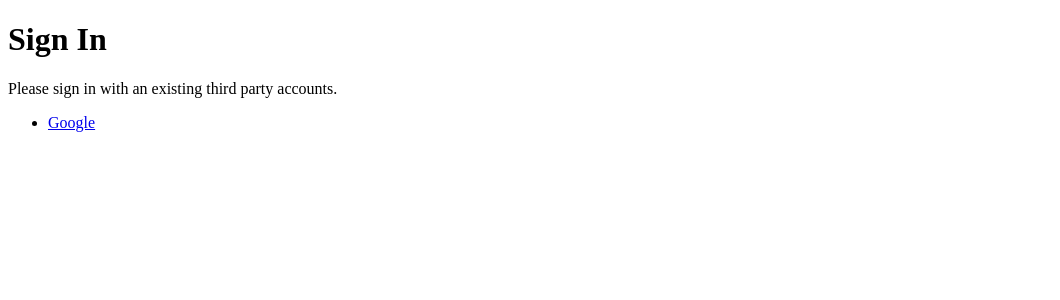
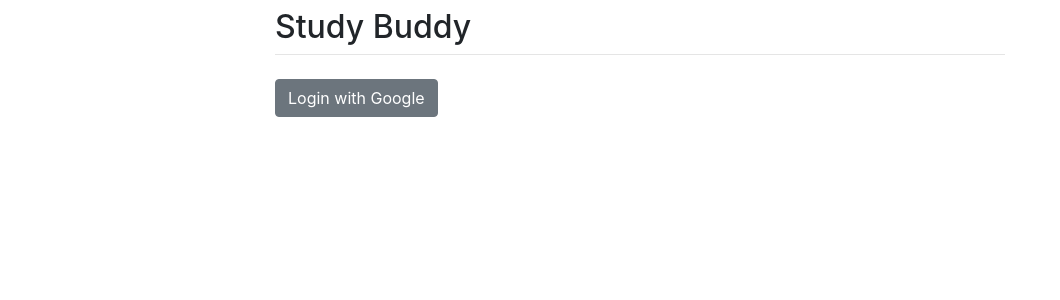
Before and after one commit to noahnarc/Study-Buddy, a Django app: page /accounts/login/ in a window 1280 px wide. Shown: the top 300 px of the page, without its empty margins (0-1060 px from the left). Run offline with Django 3.2, Linux system fonts and the light colour scheme; some libraries are stand-ins or nearby versions.

Commit message:
Template update

```diff
--- a/study/templates/account/login.html
+++ b/study/templates/account/login.html
@@ -1,33 +1,45 @@
-{% extends "account/base.html" %}
+{% extends "study/base.html" %}
 
-{% load i18n %}
-{% load account socialaccount %}
-
-{% block head_title %}{% trans "Sign In" %}{% endblock %}
+{% block class_name %}
+Study Buddy
+{% endblock %}
 
 {% block content %}
+{% load socialaccount %}
+<html>
+  <head>
+    <title>Google Registration</title>
+  </head>
+  <body>
+  {% if user.is_authenticated %}
+    <p>Welcome, {{ user.get_full_name }}!</p>
+    <ul>
+      <li class = "pb-3"><b>Email: </b>{{ user.email }}</li>
+      <li class = "pb-3"><b>Bio: </b>{{ user.profile.bio }}</li>
+      <li class = "pb-3"><b>Graduation Year: </b>{{ user.profile.grad_year }}</li>
+      <li class = "pb-3"><b>Major: </b>{{ user.profile.major }}</li>
+      <li class = "pb-3"><b>Courses: </b>
+      {%for tag in user.profile.courses.all %}
+      <button type="button" class="btn btn-outline-secondary btn-sm" onclick="window.location.href='/study/search?q='+'{{tag.name}}';">{{ tag.name }}</button>
+      {% endfor %}
+      </li>
+    </ul>
 
-<h1>{% trans "Sign In" %}</h1>
+    <p>
+    <button type="button" class="btn btn-primary" onclick="window.location.href='/study/search';">View Groups</button>
+    <button type="button" class="btn btn-primary" onclick="window.location.href='/study/create-group';">Create Group</button>
+    </p>
 
-{% get_providers as socialaccount_providers %}
-
-{% if socialaccount_providers %}
-<p>{% blocktrans with site.name as site_name %}Please sign in with an existing third party accounts.{% endblocktrans %}</p>
-
-<div class="socialaccount_ballot">
-
-  <ul class="socialaccount_providers">
-    {% include "socialaccount/snippets/provider_list.html" with process="login" %}
-  </ul>
-
-</div>
-
-{% include "socialaccount/snippets/login_extra.html" %}
-
-{% else %}
-<p>{% blocktrans %}If you have not created an account yet, then please
-<a href="{{ signup_url }}">sign up</a> first.{% endblocktrans %}</p>
-{% endif %}
+    <p>
+    <button type="button" class="btn btn-secondary" onclick="window.location.href='/study/profile';">Edit Profile</button>
+    <button type="button" class="btn btn-secondary" onclick="window.location.href='/accounts/logout/';">Logout</button>
+    </p>
 
 
+  {% else %}
+  <a class="btn btn-secondary" href="{% provider_login_url 'google' %}" role="button">Login with Google</a>
+  {% endif %}
+
+  </body>
+</html>
 {% endblock %}
```
